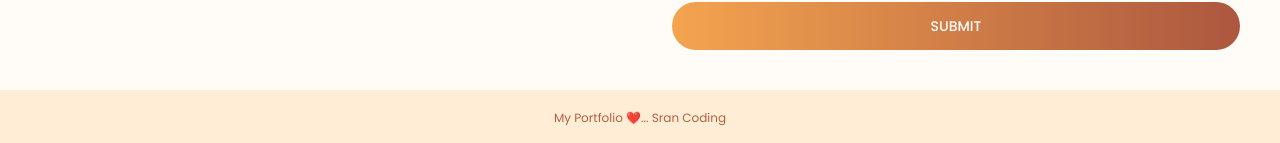
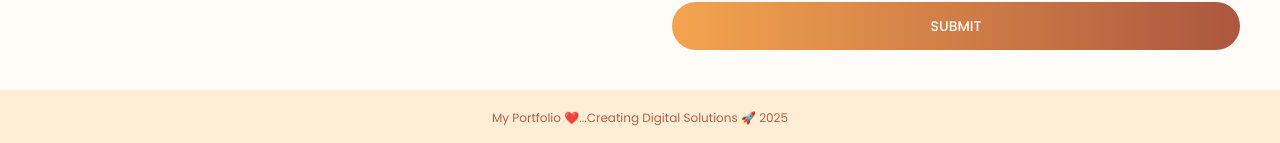
Before and after one commit to sran4/PortFolio-Site, a React (Vite) app: page / in a window 1280 px wide. Shown: the part 4238-4381 px from the top of the page. Built offline with nearby package versions, Linux system fonts and the light colour scheme.

Commit message:
added year to footer

```diff
--- a/src/components/ObfuscatedContact.jsx
+++ b/src/components/ObfuscatedContact.jsx
@@ -1,4 +1,3 @@
-import React from "react";
 import { IoMdMail } from "react-icons/io";
 import { IoPhonePortraitOutline } from "react-icons/io5";
 
--- a/src/components/ProjecCard.jsx
+++ b/src/components/ProjecCard.jsx
@@ -1,5 +1,3 @@
-import React from "react";
-
 const ProjecCard = ({ imgUrl, title, tags, technologies }) => {
   // Use technologies if available, otherwise fall back to tags, or empty array
   const displayTags = technologies || tags || [];
--- a/src/components/ScrollToTop.jsx
+++ b/src/components/ScrollToTop.jsx
@@ -1,4 +1,4 @@
-import React, { useState, useEffect } from "react";
+import { useState, useEffect } from "react";
 import { FaArrowUp } from "react-icons/fa";
 
 const ScrollToTop = () => {
--- a/src/components/SkillCard.jsx
+++ b/src/components/SkillCard.jsx
@@ -1,5 +1,3 @@
-import React from "react";
-
 const SkillCard = ({ icon, skillName, description, progress }) => {
   return (
     <div className="bg-white dark:bg-gray-800 rounded-2xl border border-[#fce8d4] dark:border-gray-600 p-4">
--- a/src/components/StatInfoCard.jsx
+++ b/src/components/StatInfoCard.jsx
@@ -1,5 +1,3 @@
-import React from "react";
-
 const StatInfoCard = ({ count, label }) => {
   return (
     <div className="flex-1 flex gap-3 md:gap-5 bg-gradient-to-b from-[#fcf4ec] to-[#ffffff] dark:from-gray-800 dark:to-gray-700 rounded-[14px] p-5">
--- a/src/sections/ContactMe.jsx
+++ b/src/sections/ContactMe.jsx
@@ -1,4 +1,4 @@
-import React, { useEffect, useState } from "react";
+import { useEffect, useState } from "react";
 import { ABOUT_ME } from "../utils/data";
 import ContactInfoCard from "../components/ContactInfoCard";
 import {
--- a/src/sections/Footer.jsx
+++ b/src/sections/Footer.jsx
@@ -1,9 +1,7 @@
-import React from "react";
-
 const Footer = () => {
   return (
     <div className="bg-orange-100 text-xs text-secondary text-center p-5">
-      My Portfolio ❤️... Sran Coding
+      My Portfolio ❤️...Creating Digital Solutions 🚀 {new Date().getFullYear()}{" "}
     </div>
   );
 };
```
